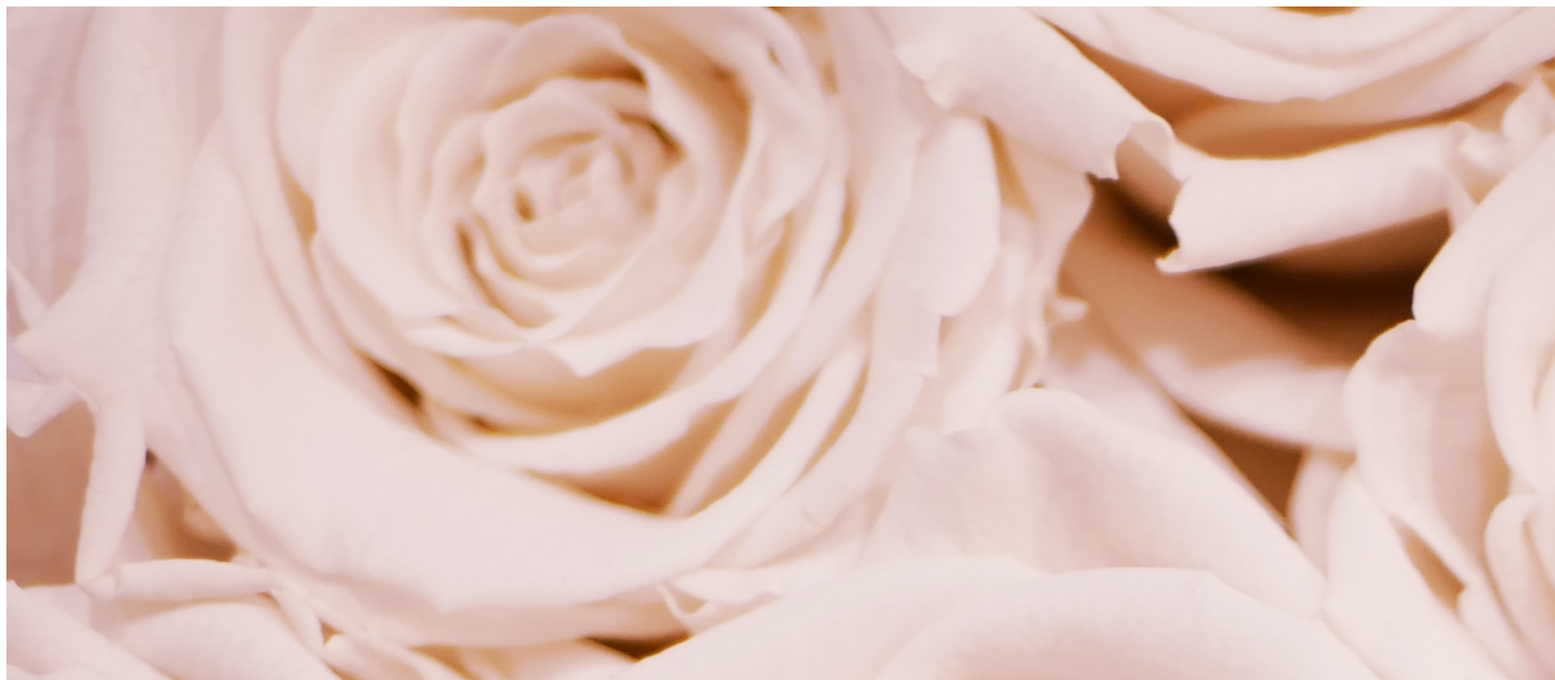
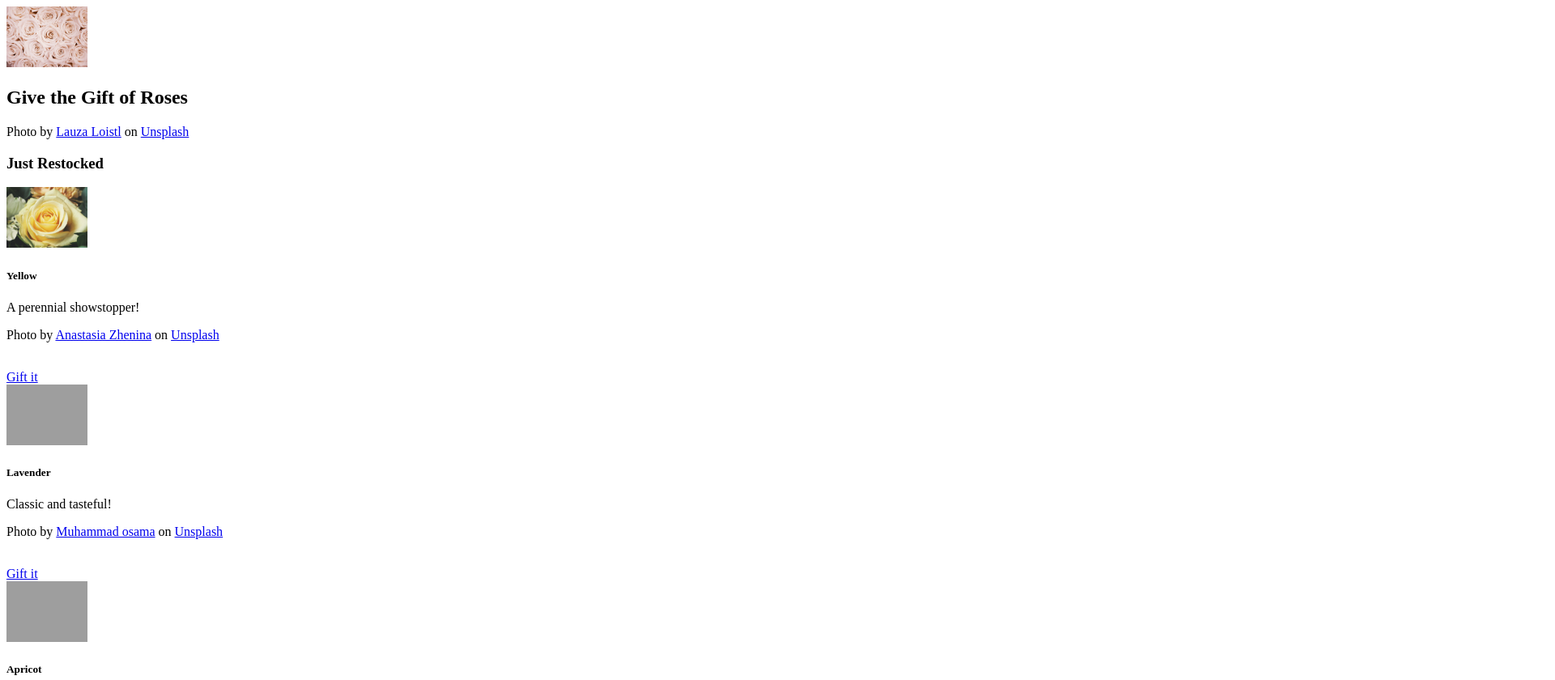
Before and after one commit to pursuit-curriculum-resources/starter-bootstrap-css, a plain HTML site: page build/index.html in a window 1280 px wide. Shown: the top 840 px of the page at 81% size, 1920 px wide, since content can reach past the window. Drawn offline with Linux system fonts and the light colour scheme; grey boxes are pictures that could not be loaded.

Commit message:
add bonus

```diff
--- a/build/main.css
+++ b/build/main.css
@@ -16,3 +16,7 @@
 nav {
   display: none;
 }
+
+img {
+  width: 100px;
+}
```
Also changed, not shown: assets/nav-bar-long.png (added), assets/nav-bar-short.png (added), 1 other file.
